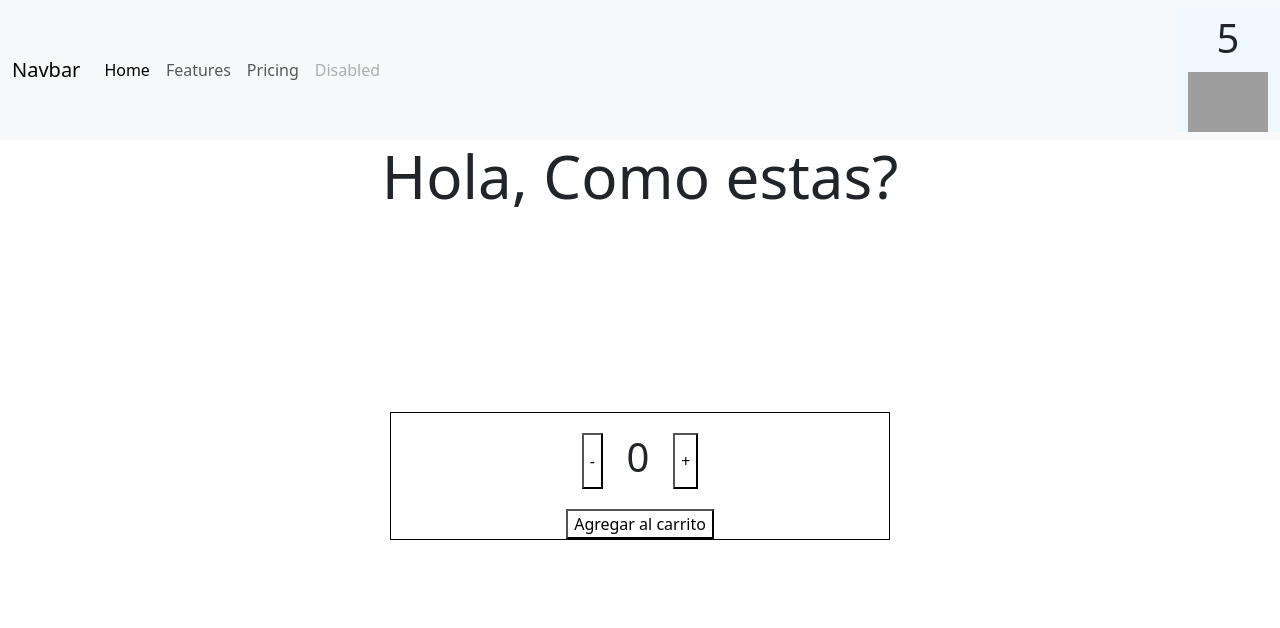
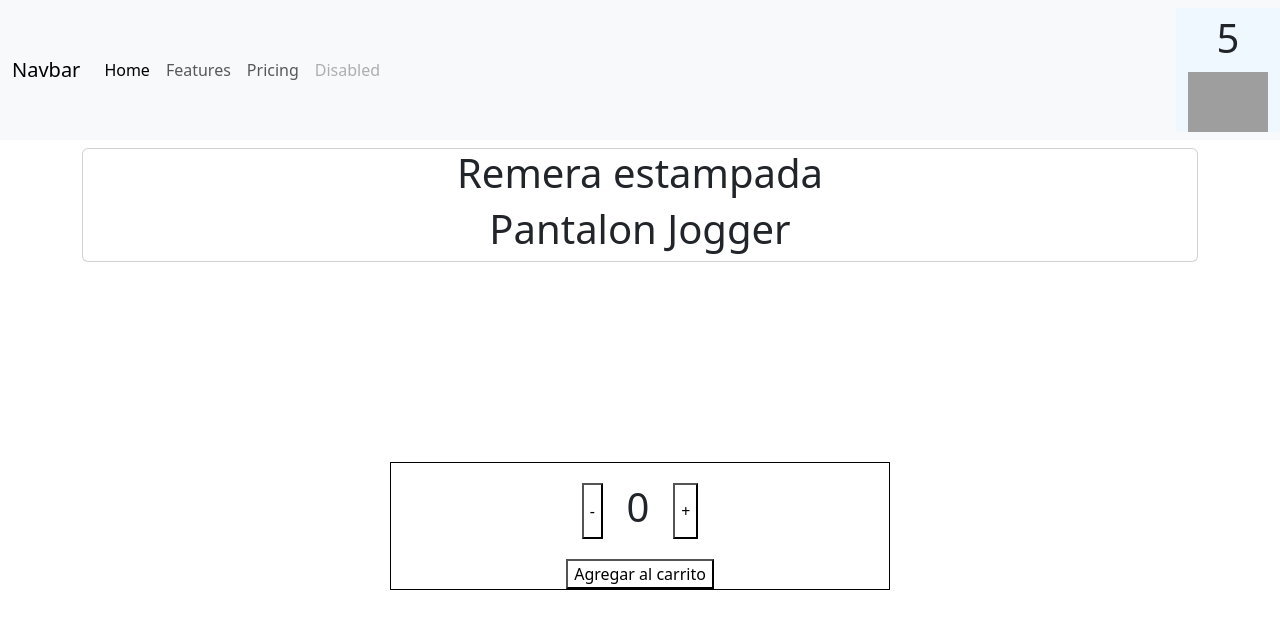
Before and after one commit to arieljarovisky/coderhouse, a React (Create React App) app: page / in a window 1280 px wide. Shown: the top 628 px of the page. Built offline with nearby package versions, Linux system fonts and the light colour scheme; grey boxes are pictures that could not be loaded.

Commit message:
promesas

```diff
--- a/src/App.js
+++ b/src/App.js
@@ -1,14 +1,15 @@
 import React from 'react'
 import './App.css';
-import ItemListContainer from './components/ItemListContainer/itemListContainer';
+import ItemListContainer from './components/ItemListContainer/ItemListContainer';
 import NavBar from './components/navbar/navbar';
 import ItemCount from './components/countfunction/countfunction';
+
 
 function App() {
   return (
     <div className="App">
         <NavBar />
-        <ItemListContainer greeting="Hola, Como estas?"/>
+        <ItemListContainer/>
         <ItemCount />
     </div>
   );
--- /dev/null
+++ b/src/asymock.js
@@ -0,0 +1,28 @@
+const products = [
+	{
+		id: "1",
+		name: "Remera estampada",
+		price: 1000,
+		category: "Remeras",
+		img: "https://d3ugyf2ht6aenh.cloudfront.net/stores/417/567/products/274f4344-85ab-45ff-990a-0ba20c8ca9d61-fcb9bd8870816f97b716324474060898-1024-1024.jpeg",
+		stock: 13,
+		description: "Una remera estampada",
+	},
+	{
+		id: "2",
+		name: "Pantalon Jogger",
+		price: 300,
+		category: "Pantalones",
+		img: "https://s7g3.scene7.com/is/image/soloinvest/n83030A?$big_image_web$",
+		stock: 16,
+		description: "Pantalon Jogger Gris",
+	},
+];
+
+export const getProducts = () => {
+	return new Promise((resolve) => {
+		setTimeout(() => {
+			resolve(products);
+		}, 2000);
+	});
+};
--- a/src/components/ItemListContainer/itemListContainer.js
+++ b/src/components/ItemListContainer/itemListContainer.js
@@ -1,5 +1,26 @@
-const ItemListContainer = (props) => {
-    return <h1 className="itemlistcontainer">{props.greeting}</h1>
+
+
+import { useState, useEffect } from 'react'
+import { getProducts } from '../../asymock'
+import Itemlist from '../itemlist/itemlist'
+
+const ItemListContainer = ({ greeting }) => {
+    const [products, setProducts] = useState([])
+
+    useEffect(() => {
+        getProducts().then(response => {
+            setProducts(response)
+        })
+    }, [])
+
+    console.log('antes de montar')
+
+    return(
+        <div className='ItemListContainer'>
+            <h1>{ greeting }</h1>
+            <Itemlist products={products}/>
+        </div>
+    )
 }
 
 export default ItemListContainer
--- /dev/null
+++ b/src/components/item/item.js
@@ -0,0 +1,8 @@
+const item = ({id, name, price}) => {
+    return (
+        <h1>{name}</h1>
+
+    )
+}
+
+export default item
--- /dev/null
+++ b/src/components/itemlist/itemlist.js
@@ -0,0 +1,15 @@
+
+import Item from '../item/item'
+
+const Itemlist = ({products}) => {
+    return (
+        <div className='container'>
+        <div className='card'>
+            {products.map(prod => <Item key={prod.id} {...prod}/>)}
+
+        </div>
+        </div>
+    )
+}
+
+export default Itemlist
```
